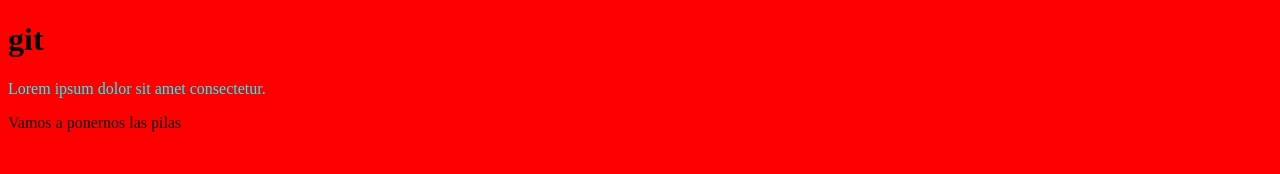
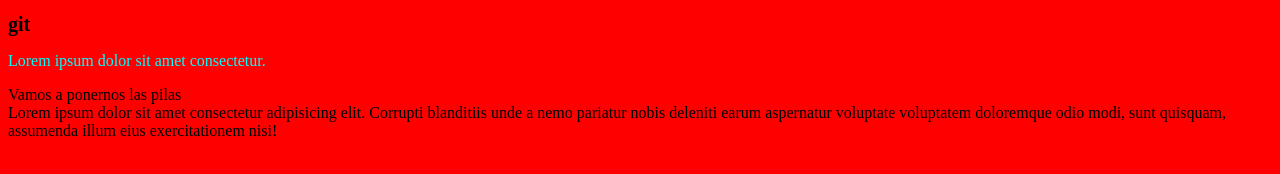
Before and after one commit to luisroquett/consola-html, a plain HTML site: page index.html in a window 1280 px wide. Drawn offline with Linux system fonts and the light colour scheme.

Commit message:
add readme and new style

```diff
--- a/css/style.css
+++ b/css/style.css
@@ -5,3 +5,6 @@ body{
 p{
     color: aqua;
 }
+h1{
+    font-size: 20px;
+}
--- a/index.html
+++ b/index.html
@@ -11,5 +11,8 @@
     <h1>git</h1>
     <p>Lorem ipsum dolor sit amet consectetur.</p>
     <div>Vamos a ponernos las pilas</div>
+    <section>
+        Lorem ipsum dolor sit amet consectetur adipisicing elit. Corrupti blanditiis unde a nemo pariatur nobis deleniti earum aspernatur voluptate voluptatem doloremque odio modi, sunt quisquam, assumenda illum eius exercitationem nisi!
+    </section>
   </body>
 </html>
```
Also changed, not shown: 1 other file.
